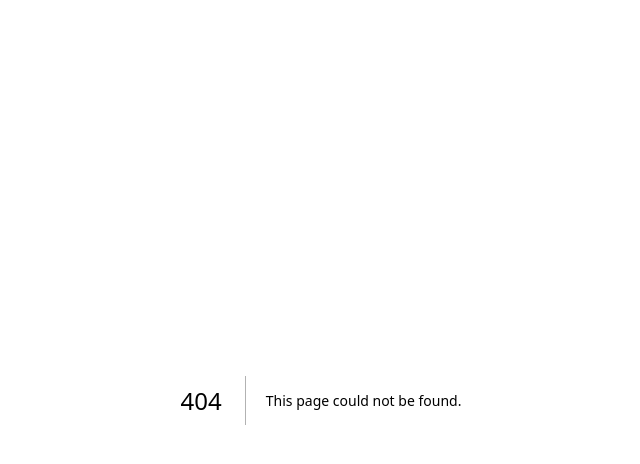
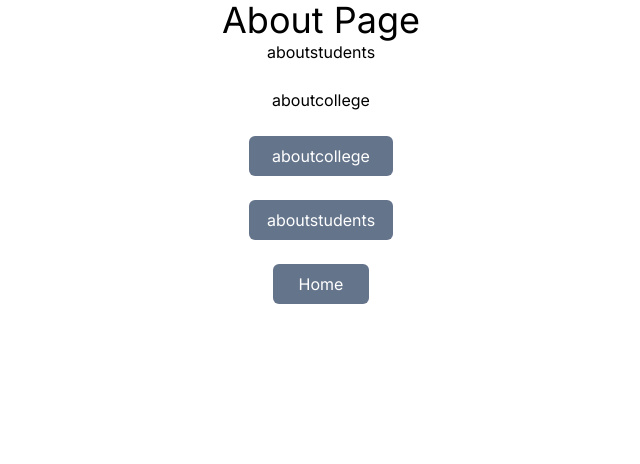
Before and after one commit to TamaghnaGhosh/NextPersonalPractice, a Next.js app: page /about in a window 1280 px wide. Before the commit this address had no page. Shown: the top 464 px of the page, without its empty margins (319-959 px from the left). Built offline with nearby package versions, Linux system fonts and the light colour scheme.

Commit message:
Added nested routing

```diff
--- a/src/app/HomePage/page.js
+++ b/src/app/HomePage/page.js
@@ -1,4 +1,5 @@
-"use client";
+"use client"
+import Link from "next/link";
 
 const HomePage = () => {
   const handleButton = () => {
@@ -6,15 +7,19 @@ const HomePage = () => {
   };
   return (
     <>
-      <button onClick={() => handleButton()}>Click me</button>
+      <button className="bg-slate-500 rounded-md text-white w-24 h-10" onClick={() => handleButton()}>
+        Click me
+      </button>
       <ChildrenSeaction fullName="Tamaghna" lastName="Ghosh" />
-      {ChildrenSeaction({ fullName: "Tamaghna", lastName: "Ghosh" })}
+      {/* {ChildrenSeaction({ fullName: "Tamaghna", lastName: "Ghosh" })} */}
+
+      <Link href={"/login"}>Login</Link>
+      <Link href={"/about"}>About</Link>
     </>
   );
 };
 export default HomePage;
 
 const ChildrenSeaction = (props) => {
-  console.log("🚀 ~ ChildrenSeaction ~ props:", props);
   return <h1>ChildrenSeaction</h1>;
 };
--- /dev/null
+++ b/src/app/about/aboutcollege/page.js
@@ -0,0 +1,9 @@
+const AboutCollegeStudents = () => {
+    return (
+      <div className="items-center text-center">
+        <h1 className="font-semibold text-4xl">AboutCollegeStudents</h1>
+      </div>
+    );
+  };
+
+  export default AboutCollegeStudents;
--- /dev/null
+++ b/src/app/about/aboutstudents/page.js
@@ -0,0 +1,9 @@
+const AboutStudents = () => {
+  return (
+    <div className="items-center text-center">
+      <h1 className="font-semibold text-4xl">AboutStudents</h1>
+    </div>
+  );
+};
+
+export default AboutStudents;
--- /dev/null
+++ b/src/app/about/page.js
@@ -0,0 +1,47 @@
+"use client";
+import Link from "next/link";
+import { useRouter } from "next/navigation";
+
+const About = () => {
+  const router = useRouter();
+  const handleButton = (name) => {
+    router.push(name);
+  };
+  return (
+    <>
+      <div className="items-center text-center">
+        <h1 className="text-4xl">About Page</h1>
+        <Link href="/about/aboutstudents">aboutstudents</Link>
+        <br />
+        <br />
+        <Link href="/about/aboutcollege">aboutcollege</Link>
+        <br />
+        <br />
+        <button
+          className="bg-slate-500 rounded-md text-white w-36 h-10"
+          onClick={() => handleButton("/about/aboutcollege")}
+        >
+          aboutcollege
+        </button>
+        <br />
+        <br />
+        <button
+          className="bg-slate-500 rounded-md text-white w-36 h-10"
+          onClick={() => handleButton("/about/aboutstudents")}
+        >
+          aboutstudents
+        </button>
+        <br />
+        <br />
+        <button
+          className="bg-slate-500 rounded-md text-white w-24 h-10"
+          onClick={() => handleButton("/")}
+        >
+          Home
+        </button>
+      </div>
+    </>
+  );
+};
+
+export default About;
--- a/src/app/globals.css
+++ b/src/app/globals.css
@@ -2,7 +2,7 @@
 @tailwind components;
 @tailwind utilities;
 
-:root {
+/* :root {
   --foreground-rgb: 0, 0, 0;
   --background-start-rgb: 214, 219, 220;
   --background-end-rgb: 255, 255, 255;
@@ -14,7 +14,7 @@
     --background-start-rgb: 0, 0, 0;
     --background-end-rgb: 0, 0, 0;
   }
-}
+} */
 
 body {
   color: rgb(var(--foreground-rgb));
--- a/src/app/layout.js
+++ b/src/app/layout.js
@@ -11,7 +11,9 @@ export const metadata = {
 export default function RootLayout({ children }) {
   return (
     <html lang="en">
-      <body className={inter.className}>{children}</body>
+      <body className={inter.className} suppressHydrationWarning={true}>
+        {children}
+      </body>
     </html>
   );
 }
--- /dev/null
+++ b/src/app/login/page.js
@@ -0,0 +1,9 @@
+const Login = () => {
+  return (
+    <div className="items-center text-center">
+      <h1 className="text-4xl">Login Page</h1>
+    </div>
+  );
+};
+
+export default Login;
--- a/src/app/page.js
+++ b/src/app/page.js
@@ -1,7 +1,7 @@
 import HomePage from "./HomePage/page";
 export default function Home() {
   return (
-    <main className="flex min-h-screen flex-col items-center justify-between p-24">
+    <main className="flex min-h-10 flex-col items-center justify-between">
       <h1 className="text-6xl">Home page</h1>
       <HomePage />
     </main>
```
